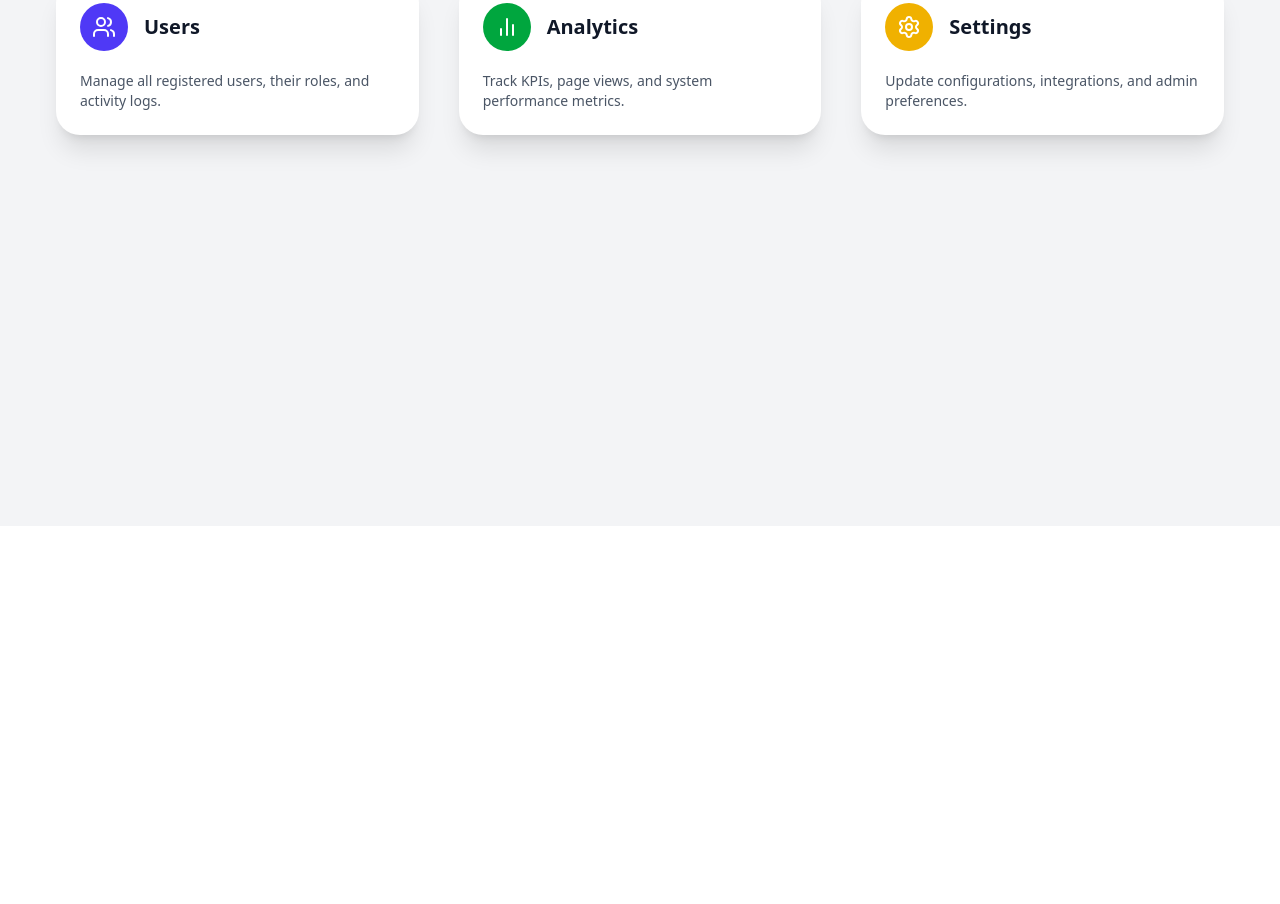
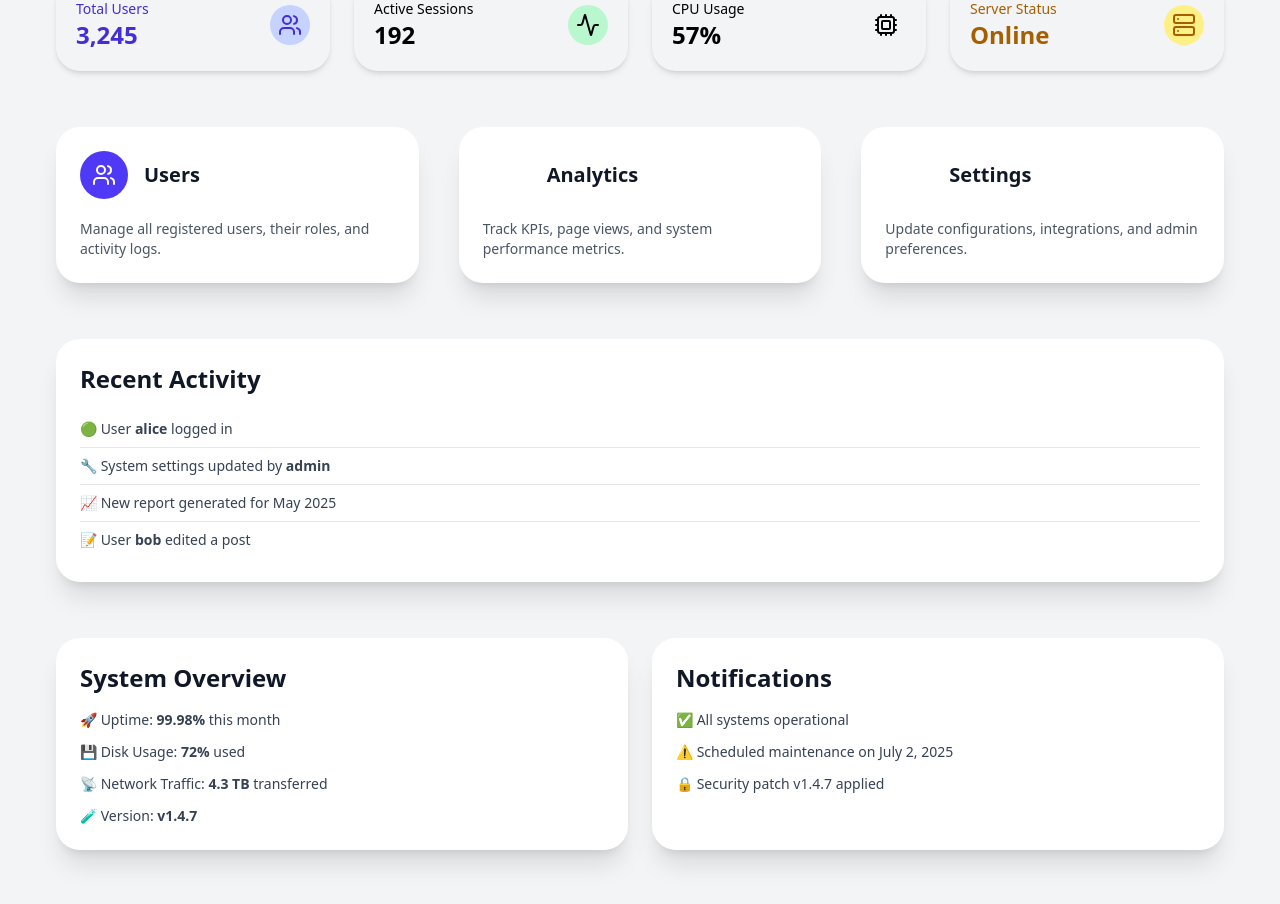
Before and after one commit to SatinderSinghSall/Learning-Next.JS, a Next.js app: page /admin in a window 1280 px wide. Shown: the part 274-1178 px from the top of the page. Before the commit the page ends 800 px from the top, so only its background shows below. Built offline with nearby package versions, Linux system fonts and the light colour scheme.

Commit message:
Improved the UI of Admin panel.

```diff
--- a/app/admin/page.jsx
+++ b/app/admin/page.jsx
@@ -1,6 +1,13 @@
 "use client";
 
-import { Users, BarChart2, Settings } from "lucide-react";
+import {
+  Users,
+  BarChart2,
+  Settings,
+  Activity,
+  Cpu,
+  Server,
+} from "lucide-react";
 
 export default function AdminHome() {
   return (
@@ -18,48 +25,145 @@ export default function AdminHome() {
       </header>
 
       {/* Main Content */}
-      <main className="py-14 px-6 sm:px-10 lg:px-14 max-w-7xl mx-auto">
+      <main className="py-14 px-6 sm:px-10 lg:px-14 max-w-7xl mx-auto space-y-14">
+        {/* Top Cards */}
+        <div className="grid grid-cols-1 sm:grid-cols-2 lg:grid-cols-4 gap-6">
+          <KPICard
+            icon={<Users className="w-6 h-6" />}
+            title="Total Users"
+            value="3,245"
+            color="indigo"
+          />
+          <KPICard
+            icon={<Activity className="w-6 h-6" />}
+            title="Active Sessions"
+            value="192"
+            color="green"
+          />
+          <KPICard
+            icon={<Cpu className="w-6 h-6" />}
+            title="CPU Usage"
+            value="57%"
+            color="red"
+          />
+          <KPICard
+            icon={<Server className="w-6 h-6" />}
+            title="Server Status"
+            value="Online"
+            color="yellow"
+          />
+        </div>
+
+        {/* Functional Cards */}
         <div className="grid grid-cols-1 sm:grid-cols-2 lg:grid-cols-3 gap-10">
-          {/* Card - Users */}
-          <div className="bg-white rounded-3xl shadow-xl p-6 transition-transform duration-300 hover:scale-105 cursor-pointer group">
-            <div className="flex items-center space-x-4 mb-5">
-              <div className="bg-indigo-600 text-white p-3 rounded-full group-hover:bg-indigo-700 transition">
-                <Users className="w-6 h-6" />
-              </div>
-              <h2 className="text-xl font-semibold text-gray-900">Users</h2>
-            </div>
-            <p className="text-gray-600 text-sm">
-              Manage all registered users, their roles, and activity logs.
-            </p>
+          <AdminCard
+            icon={<Users className="w-6 h-6" />}
+            color="indigo"
+            title="Users"
+            description="Manage all registered users, their roles, and activity logs."
+          />
+          <AdminCard
+            icon={<BarChart2 className="w-6 h-6" />}
+            color="green"
+            title="Analytics"
+            description="Track KPIs, page views, and system performance metrics."
+          />
+          <AdminCard
+            icon={<Settings className="w-6 h-6" />}
+            color="yellow"
+            title="Settings"
+            description="Update configurations, integrations, and admin preferences."
+          />
+        </div>
+
+        {/* Activity Log */}
+        <section className="bg-white rounded-3xl shadow-xl p-6">
+          <h2 className="text-2xl font-semibold text-gray-900 mb-4">
+            Recent Activity
+          </h2>
+          <ul className="divide-y divide-gray-200 text-sm text-gray-700">
+            <li className="py-2">
+              🟢 User <strong>alice</strong> logged in
+            </li>
+            <li className="py-2">
+              🔧 System settings updated by <strong>admin</strong>
+            </li>
+            <li className="py-2">📈 New report generated for May 2025</li>
+            <li className="py-2">
+              📝 User <strong>bob</strong> edited a post
+            </li>
+          </ul>
+        </section>
+
+        {/* System Summary */}
+        <section className="grid grid-cols-1 lg:grid-cols-2 gap-6">
+          <div className="bg-white rounded-3xl shadow-xl p-6">
+            <h2 className="text-2xl font-semibold text-gray-900 mb-4">
+              System Overview
+            </h2>
+            <ul className="space-y-3 text-sm text-gray-700">
+              <li>
+                🚀 Uptime: <strong>99.98%</strong> this month
+              </li>
+              <li>
+                💾 Disk Usage: <strong>72%</strong> used
+              </li>
+              <li>
+                📡 Network Traffic: <strong>4.3 TB</strong> transferred
+              </li>
+              <li>
+                🧪 Version: <strong>v1.4.7</strong>
+              </li>
+            </ul>
           </div>
-
-          {/* Card - Analytics */}
-          <div className="bg-white rounded-3xl shadow-xl p-6 transition-transform duration-300 hover:scale-105 cursor-pointer group">
-            <div className="flex items-center space-x-4 mb-5">
-              <div className="bg-green-600 text-white p-3 rounded-full group-hover:bg-green-700 transition">
-                <BarChart2 className="w-6 h-6" />
-              </div>
-              <h2 className="text-xl font-semibold text-gray-900">Analytics</h2>
-            </div>
-            <p className="text-gray-600 text-sm">
-              Track KPIs, page views, and system performance metrics.
-            </p>
+          <div className="bg-white rounded-3xl shadow-xl p-6">
+            <h2 className="text-2xl font-semibold text-gray-900 mb-4">
+              Notifications
+            </h2>
+            <ul className="space-y-3 text-sm text-gray-700">
+              <li>✅ All systems operational</li>
+              <li>⚠️ Scheduled maintenance on July 2, 2025</li>
+              <li>🔒 Security patch v1.4.7 applied</li>
+            </ul>
           </div>
-
-          {/* Card - Settings */}
-          <div className="bg-white rounded-3xl shadow-xl p-6 transition-transform duration-300 hover:scale-105 cursor-pointer group">
-            <div className="flex items-center space-x-4 mb-5">
-              <div className="bg-yellow-500 text-white p-3 rounded-full group-hover:bg-yellow-600 transition">
-                <Settings className="w-6 h-6" />
-              </div>
-              <h2 className="text-xl font-semibold text-gray-900">Settings</h2>
-            </div>
-            <p className="text-gray-600 text-sm">
-              Update configurations, integrations, and admin preferences.
-            </p>
-          </div>
-        </div>
+        </section>
       </main>
     </div>
   );
 }
+
+// KPI Card Component (JS Version)
+function KPICard({ icon, title, value, color }) {
+  const bgColor = `bg-${color}-100 text-${color}-700`;
+  return (
+    <div
+      className={`rounded-3xl shadow-md p-5 flex items-center justify-between ${bgColor}`}
+    >
+      <div>
+        <h3 className="text-sm font-medium">{title}</h3>
+        <p className="text-2xl font-bold">{value}</p>
+      </div>
+      <div className={`p-2 rounded-full bg-${color}-200`}>{icon}</div>
+    </div>
+  );
+}
+
+// Admin Card Component (JS Version)
+function AdminCard({ icon, color, title, description }) {
+  const bgColor = `bg-${color}-600`;
+  const hoverColor = `group-hover:bg-${color}-700`;
+
+  return (
+    <div className="bg-white rounded-3xl shadow-xl p-6 transition-transform duration-300 hover:scale-105 cursor-pointer group">
+      <div className="flex items-center space-x-4 mb-5">
+        <div
+          className={`${bgColor} text-white p-3 rounded-full transition ${hoverColor}`}
+        >
+          {icon}
+        </div>
+        <h2 className="text-xl font-semibold text-gray-900">{title}</h2>
+      </div>
+      <p className="text-gray-600 text-sm">{description}</p>
+    </div>
+  );
+}
```
